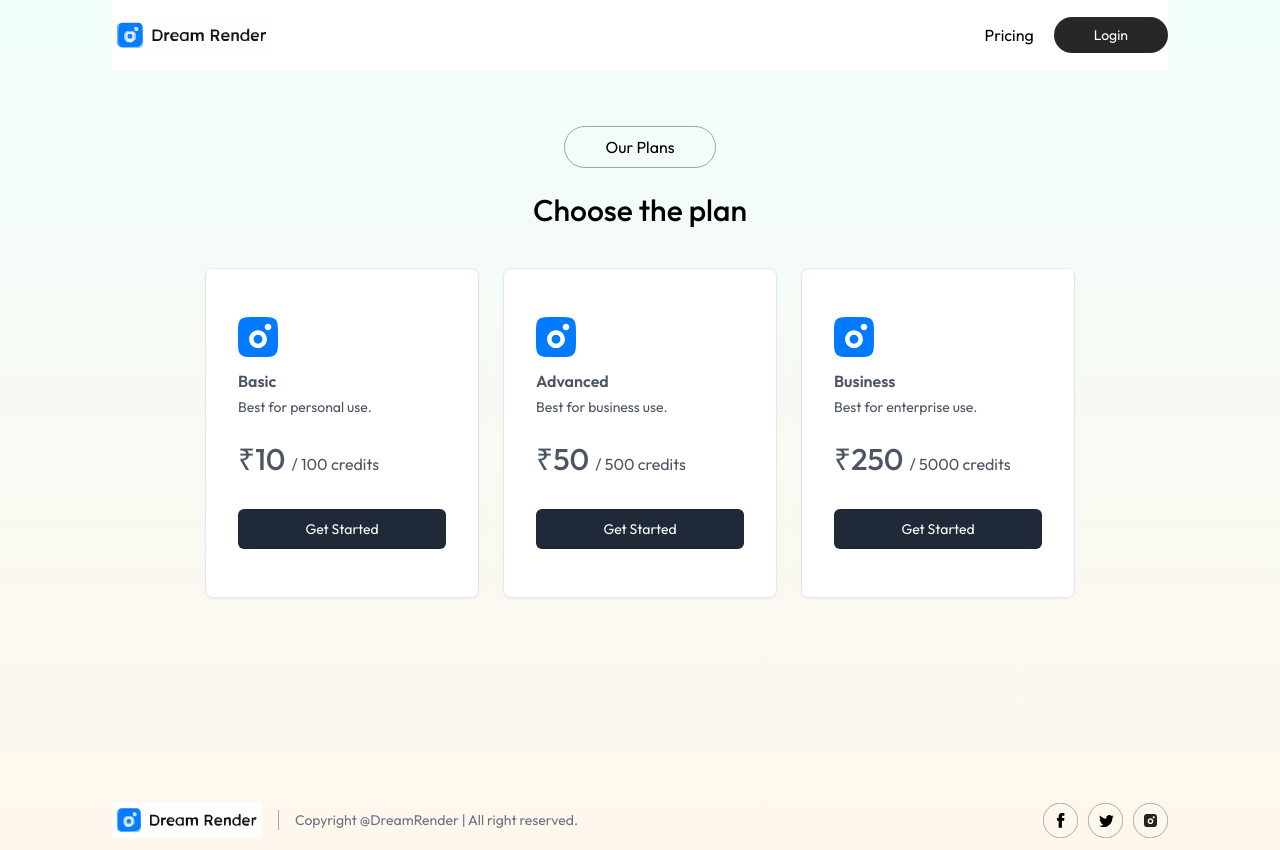
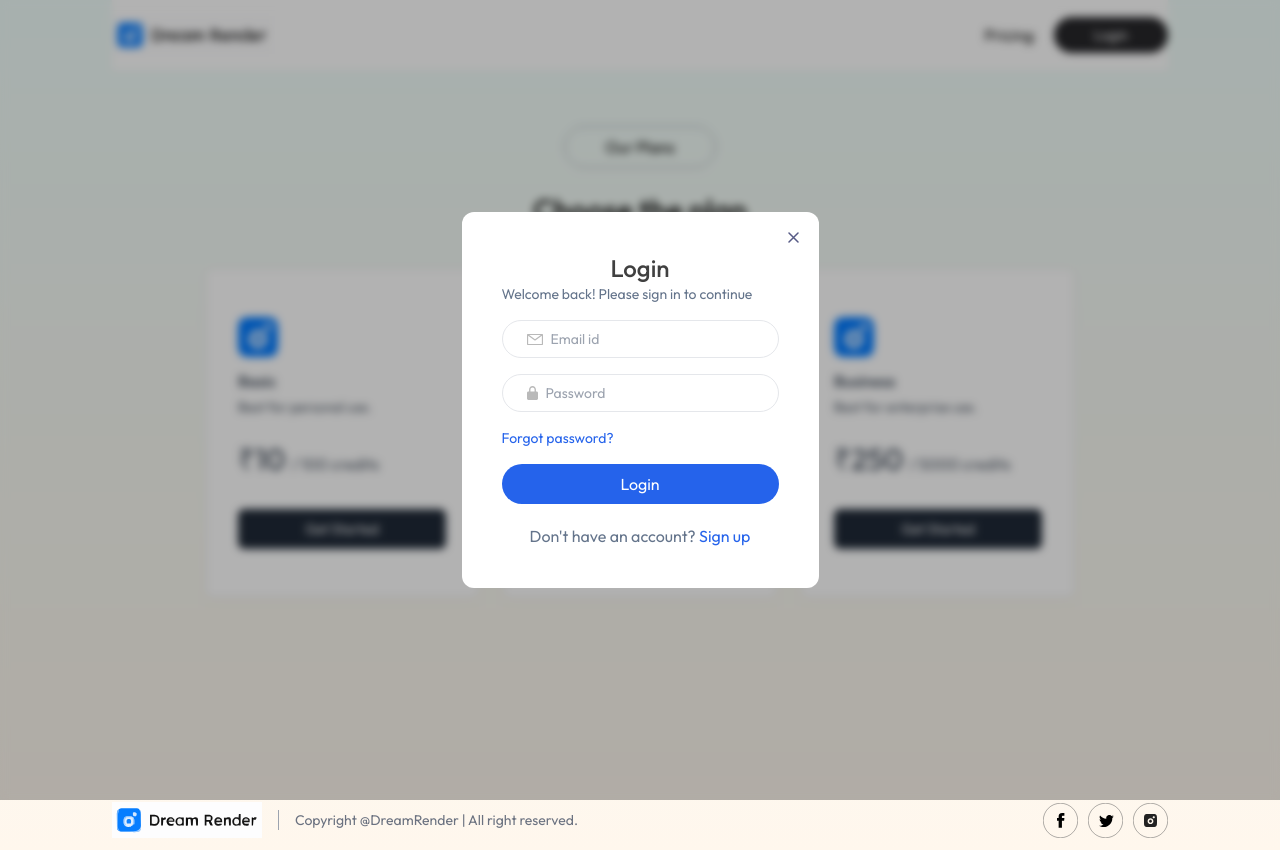
Before and after one commit to Mangesh98/DreamRender, a React (Vite) app in the folder client/: page /buy in a window 1280 px wide. Both pictures are taken after a click on the button "Login". Built offline with nearby package versions, Linux system fonts and the light colour scheme.

Commit message:
Auth Frontend completed

```diff
--- a/client/src/App.tsx
+++ b/client/src/App.tsx
@@ -4,11 +4,15 @@
 import { Route, Routes } from "react-router-dom";
 import Navbar from "./components/Navbar";
 import Footer from "./components/Footer";
+import Login from "./components/Login";
+import { useAppContext } from "./context/useAppContext";
 
 const App = () => {
+	const { showLogin } = useAppContext();
 	return (
 		<div className="px-4 sm:px-10 md:px-14 lg:px-28 min-h-screen bg-gradient-to-b from-teal-50 to-orange-50">
 			<Navbar />
+			{showLogin && <Login />}
 			<Routes>
 				<Route path="/" element={<Home />} />
 				<Route path="/result" element={<Result />} />
--- /dev/null
+++ b/client/src/components/Login.tsx
@@ -0,0 +1,89 @@
+import { useEffect, useState } from "react";
+import { assets } from "../assets/assets";
+import { useAppContext } from "../context/useAppContext";
+
+const Login = () => {
+	const [state, setState] = useState<string>("Login");
+	const { setShowLogin } = useAppContext();
+	useEffect(() => {
+		document.body.style.overflow = "hidden";
+		return () => {
+			document.body.style.overflow = "unset";
+		};
+	}, []);
+
+	return (
+		<div className="absolute top-0 left-0 right-0 bottom-0 z-10 backdrop-blur-sm bg-black/30 flex justify-center items-center">
+			<form className="relative bg-white p-10 rounded-xl text-slate-500">
+				<h1 className="text-center text-2xl text-neutral-700 font-medium">
+					{state}
+				</h1>
+				<p className="text-sm">Welcome back! Please sign in to continue</p>
+				{state !== "Login" && (
+					<div className="border px-6 py-2 flex items-center gap-2 rounded-full mt-5">
+						<img src={assets.profile_icon} alt="" width={25} />
+						<input
+							className="outline-none text-sm"
+							type="text"
+							placeholder="Full Name"
+							required
+						/>
+					</div>
+				)}
+				<div className="border px-6 py-2 flex items-center gap-2 rounded-full mt-4">
+					<img src={assets.email_icon} alt="" />
+					<input
+						className="outline-none text-sm"
+						type="email"
+						placeholder="Email id"
+						required
+					/>
+				</div>
+				<div className="border px-6 py-2 flex items-center gap-2 rounded-full mt-4">
+					<img src={assets.lock_icon} alt="" />
+					<input
+						className="outline-none text-sm"
+						type="password"
+						placeholder="Password"
+						required
+					/>
+				</div>
+				<p className="text-sm text-blue-600 my-4 cursor-pointer">
+					Forgot password?
+				</p>
+				<button className="bg-blue-600 w-full text-white py-2 rounded-full">
+					{state === "Login" ? "Login" : "create account"}
+				</button>
+				{state === "Login" ? (
+					<p className="mt-5 text-center ">
+						Don't have an account?{" "}
+						<span
+							className="text-blue-600 cursor-pointer"
+							onClick={() => setState("Sign Up")}
+						>
+							Sign up
+						</span>
+					</p>
+				) : (
+					<p className="mt-5 text-center ">
+						Already have an account?{" "}
+						<span
+							className="text-blue-600 cursor-pointer"
+							onClick={() => setState("Login")}
+						>
+							Login
+						</span>
+					</p>
+				)}
+				<img
+					className="absolute top-5 right-5 cursor-pointer"
+					src={assets.cross_icon}
+					alt=""
+					onClick={() => setShowLogin(false)}
+				/>
+			</form>
+		</div>
+	);
+};
+
+export default Login;
--- a/client/src/components/Navbar.tsx
+++ b/client/src/components/Navbar.tsx
@@ -1,12 +1,10 @@
 import { Link, useNavigate } from "react-router-dom";
 import { assets } from "../assets/assets";
-import { useContext } from "react";
-import { AppContext } from "../context/AppContext";
+import { useAppContext } from "../context/useAppContext";
 const Navbar = () => {
 	const navigate = useNavigate();
-	const appContext = useContext(AppContext);
-	if (!appContext) return null;
-	const { user } = appContext;
+
+	const { user, setShowLogin } = useAppContext();
 	return (
 		<div className="flex justify-between items-center py-4 bg-white ">
 			<Link to="/">
@@ -43,7 +41,10 @@
 						<p onClick={() => navigate("/buy")} className="cursor-pointer">
 							Pricing
 						</p>
-						<button className="bg-zinc-800 text-white px-7 py-2 sm:px-10 text-sm rounded-full">
+						<button
+							className="bg-zinc-800 text-white px-7 py-2 sm:px-10 text-sm rounded-full"
+							onClick={() => setShowLogin(true)}
+						>
 							Login
 						</button>
 					</div>
--- a/client/src/context/AppContext.tsx
+++ b/client/src/context/AppContext.tsx
@@ -1,27 +1,20 @@
-import React, { createContext, useState, ReactNode } from "react";
+import React, { createContext, useState } from "react";
+import { AppContextType, AppContextProviderProps } from "./AppContextTypes";
 
-// Define the context value type
-interface AppContextType {
-	user: boolean | null;
-	setUser: React.Dispatch<React.SetStateAction<boolean | null>>;
-}
-
-// Create the context with a default value of `undefined`
+// eslint-disable-next-line react-refresh/only-export-components
 export const AppContext = createContext<AppContextType | undefined>(undefined);
-
-// Define the props for the provider component
-interface AppContextProviderProps {
-	children: ReactNode;
-}
 
 const AppContextProvider: React.FC<AppContextProviderProps> = ({
 	children,
 }) => {
 	const [user, setUser] = useState<boolean | null>(null);
+	const [showLogin, setShowLogin] = useState<boolean>(false);
 
 	const value = {
 		user,
 		setUser,
+		showLogin,
+		setShowLogin,
 	};
 
 	return <AppContext.Provider value={value}>{children}</AppContext.Provider>;
--- /dev/null
+++ b/client/src/context/AppContextTypes.ts
@@ -0,0 +1,12 @@
+import { ReactNode } from "react";
+
+export interface AppContextType {
+	user: boolean | null;
+	setUser: React.Dispatch<React.SetStateAction<boolean | null>>;
+	showLogin: boolean;
+	setShowLogin: React.Dispatch<React.SetStateAction<boolean>>;
+}
+
+export interface AppContextProviderProps {
+	children: ReactNode;
+}
--- /dev/null
+++ b/client/src/context/useAppContext.ts
@@ -0,0 +1,10 @@
+import { useContext } from "react";
+import { AppContext } from "./AppContext";
+
+export const useAppContext = () => {
+    const context = useContext(AppContext);
+    if (context === undefined) {
+        throw new Error("useAppContext must be used within an AppContextProvider");
+    }
+    return context;
+};
```
